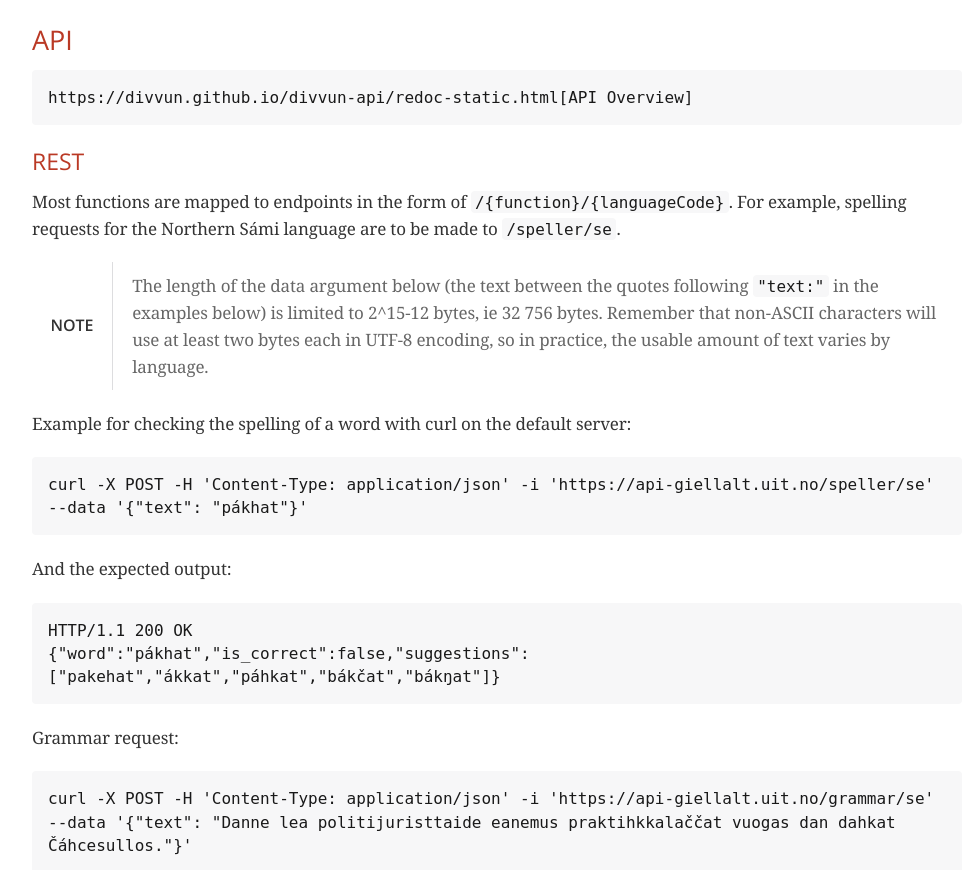
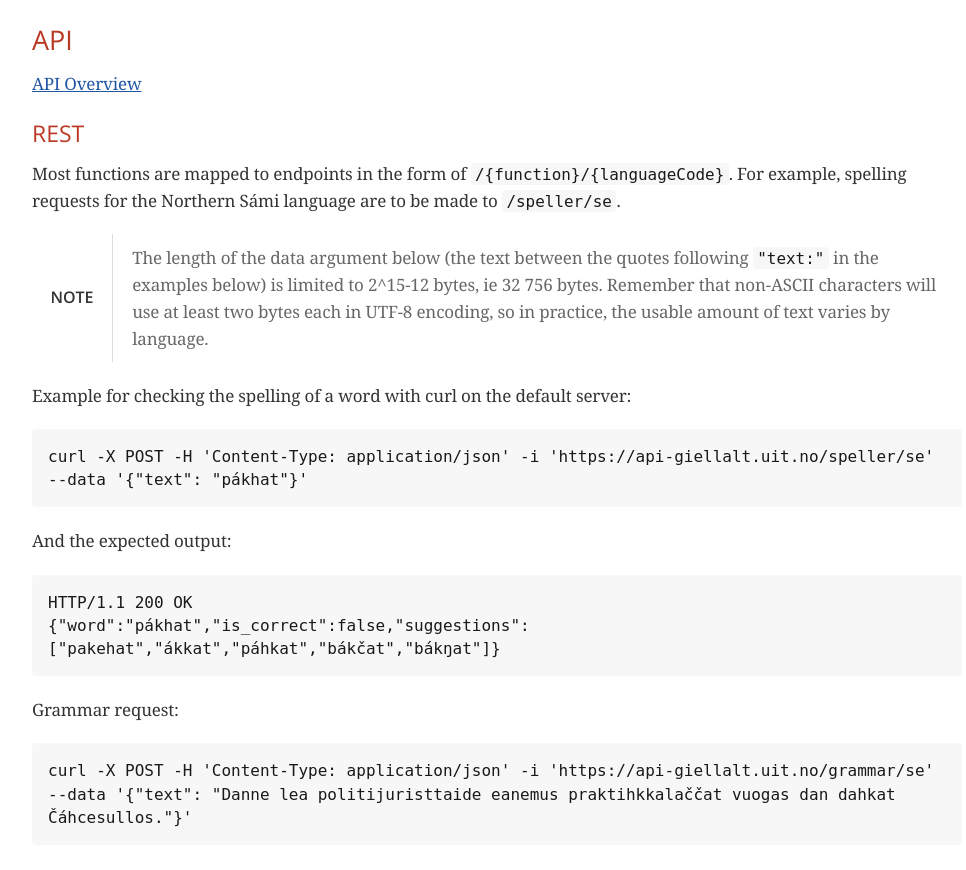
Before and after one commit to divvun/divvun-api, a plain HTML site: page docs/index.html in a window 1280 px wide. Shown: the part 1225-2095 px from the top of the page, without its empty margins (303-1269 px from the left). Drawn offline with nearby package versions, Linux system fonts and the light colour scheme; a web font is replaced by a local one.

Commit message:
Fix link

```diff
--- a/docs/index.html
+++ b/docs/index.html
@@ -4,7 +4,7 @@
 <meta charset="UTF-8">
 <meta http-equiv="X-UA-Compatible" content="IE=edge">
 <meta name="viewport" content="width=device-width, initial-scale=1.0">
-<meta name="generator" content="Asciidoctor 2.0.22">
+<meta name="generator" content="Asciidoctor 2.0.23">
 <title>Introduction</title>
 <link rel="stylesheet" href="https://fonts.googleapis.com/css?family=Open+Sans:300,300italic,400,400italic,600,600italic%7CNoto+Serif:400,400italic,700,700italic%7CDroid+Sans+Mono:400,700">
 <style>
@@ -537,10 +537,8 @@ at runtime.</p>
 </div>
 <div class="sect2">
 <h3 id="_api">API</h3>
-<div class="literalblock">
-<div class="content">
-<pre>https://divvun.github.io/divvun-api/redoc-static.html[API Overview]</pre>
-</div>
+<div class="paragraph">
+<p><a href="https://divvun.github.io/divvun-api/redoc-static.html">API Overview</a></p>
 </div>
 <div class="sect3">
 <h4 id="_rest">REST</h4>
```
Also changed, not shown: 1 other file.
